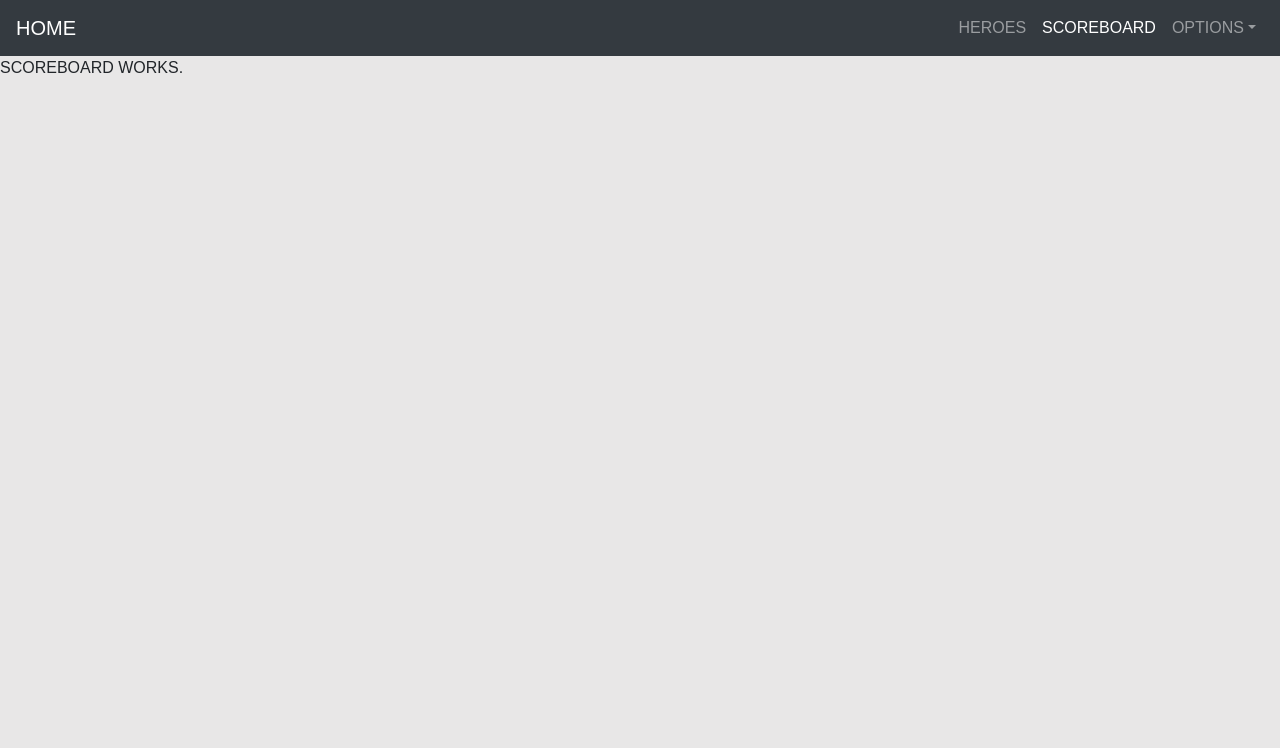
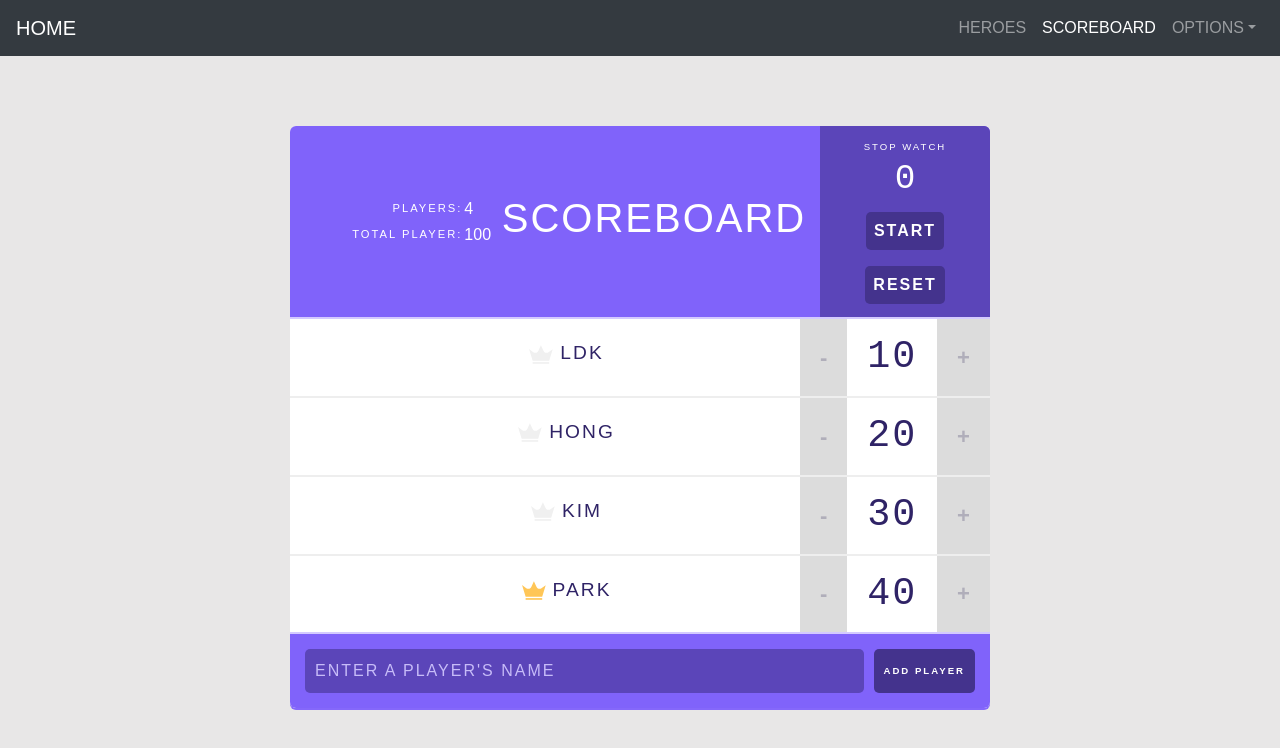
Before and after one commit to naviya0609/reactStudy, a React (Create React App) app in the folder scoreboardcra/: page /scoreboard in a window 1280 px wide. Shown: the top 748 px of the page. Built offline with nearby package versions, Linux system fonts and the light colour scheme.

Commit message:
app-scoreboard 페이지로 이동

```diff
--- a/scoreboardcra/src/App.js
+++ /dev/null
@@ -1,53 +0,0 @@
-import React from 'react';
-import './App.css';
-import {Header} from "./component/Header";
-import Players from "./component/Players";
-import AddPlayerForm from "./component/AddPlayerForm";
-import {connect} from "react-redux";
-import {playerReducer} from "./redux/reducers/player";
-import {CustomPlayer} from "./component/CustomPlayer";
-
-class App extends React.Component {
-  getHighScore(){
-    let highScore = 0;
-    this.props.players.forEach(player => {
-      if (player.score> highScore){
-        highScore = player.score;
-      }
-    })
-    return highScore > 0 ? highScore : null;
-  }
-
-  render() {
-    return (
-      <div className="scoreboard">
-        <Header players={this.props.players} />
-
-        {/*Player's List*/}
-        {
-          this.props.players.map(player =>
-            <CustomPlayer name={player.name} score={player.score} id={player.id} key={player.id}
-            isHighScore = {this.getHighScore() === player.score}/>)
-        }
-        <AddPlayerForm></AddPlayerForm>
-      </div>
-    );
-  }
-}
-
-//부모>자식
-// subscribe: 스토어의 state를 props로 매핑하기
-const mapStateToProps = (state) => ({
-  // 왼쪽은 props, 오른쪽은 store의 state
-  players : state.playerReducer.players //state = json 안의 players key값
-});
-//this.state>> this.props.
-
-/*********************************************************************************/
-
-// Hoc: 기존 컴포넌트 인용으로 넣어서 새로운기능을 추가한 신규컴포넌트를 리턴하는 펑션,
-// 커링 function :입력파라미터를 한꺼번에 넣는게 아니라 차례대로 넣는 것.
-// 문법적으로는 파라메터를 차례대로 넣는 커링 펑션
-// 결과적으로 만드는것은 App을 입력으로해서 새로운 HoC 컴포넌트를 만든다.
-export default connect(mapStateToProps, null)(App);
-//export default App;
--- a/scoreboardcra/src/pages/Root.js
+++ b/scoreboardcra/src/pages/Root.js
@@ -2,7 +2,7 @@ import React from 'react';
 import {BrowserRouter, Route, Switch} from "react-router-dom";
 import {Home} from "./Home";
 import {Heroes} from "./Heroes";
-import {Scoreboard} from "./Scoreboard";
+import Scoreboard from "./scoreboard/Scoreboard";
 import {Menu} from "./Menu";
 
 export class Root extends React.Component {
--- a/scoreboardcra/src/pages/Scoreboard.js
+++ /dev/null
@@ -1,12 +0,0 @@
-import React from 'react';
-
-export class Scoreboard extends React.Component {
-
-	render() {
-		return (
-			<div>
-				Scoreboard works.
-			</div>
-		);
-	}
-}
--- /dev/null
+++ b/scoreboardcra/src/pages/scoreboard/Scoreboard.js
@@ -0,0 +1,49 @@
+import React from 'react';
+import {Header} from "../../component/Header";
+import './Scoreboard.css';
+import {CustomPlayer} from "../../component/CustomPlayer";
+import AddPlayerForm from "../../component/AddPlayerForm";
+import {connect} from "react-redux";
+
+class Scoreboard extends React.Component {
+	getHighScore(){
+		let highScore = 0;
+		this.props.players.forEach(player => {
+			if (player.score> highScore){
+				highScore = player.score;
+			}
+		})
+		return highScore > 0 ? highScore : null;
+	}
+
+	render() {
+		return (
+			<div className="scoreboard">
+				<Header players={this.props.players} />
+				{
+					this.props.players.map(player =>
+						<CustomPlayer name={player.name} score={player.score} id={player.id} key={player.id}
+													isHighScore = {this.getHighScore() === player.score}/>)
+				}
+				<AddPlayerForm></AddPlayerForm>
+			</div>
+		);
+	}
+}
+
+//부모>자식
+// subscribe: 스토어의 state를 props로 매핑하기
+const mapStateToProps = (state) => ({
+	// 왼쪽은 props, 오른쪽은 store의 state
+	players : state.playerReducer.players //state = json 안의 players key값
+});
+//this.state>> this.props.
+
+/*********************************************************************************/
+
+// Hoc: 기존 컴포넌트 인용으로 넣어서 새로운기능을 추가한 신규컴포넌트를 리턴하는 펑션,
+// 커링 function :입력파라미터를 한꺼번에 넣는게 아니라 차례대로 넣는 것.
+// 문법적으로는 파라메터를 차례대로 넣는 커링 펑션
+// 결과적으로 만드는것은 App을 입력으로해서 새로운 HoC 컴포넌트를 만든다.
+export default connect(mapStateToProps, null)(Scoreboard);
+//export default App;
```
Also changed, not shown: scoreboardcra/src/pages/scoreboard/Scoreboard.css (renamed from scoreboardcra/src/App.css).
